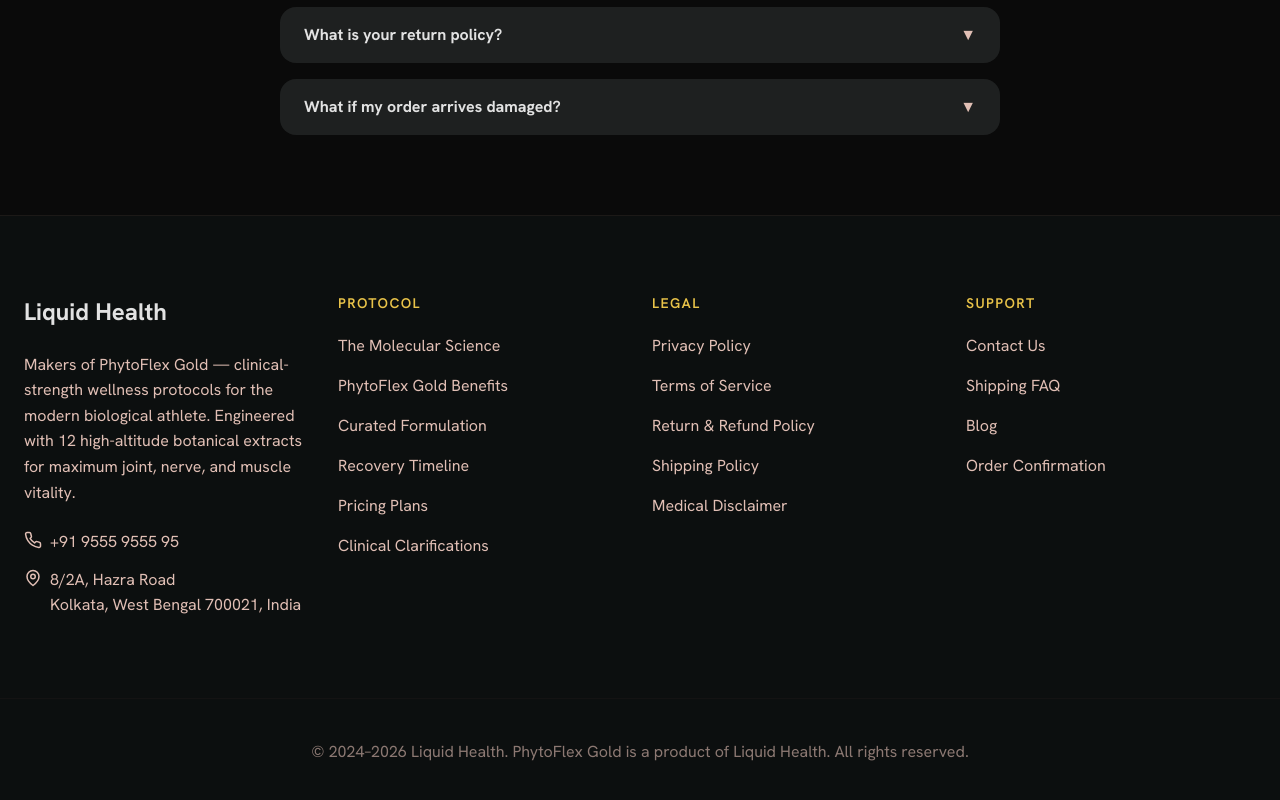
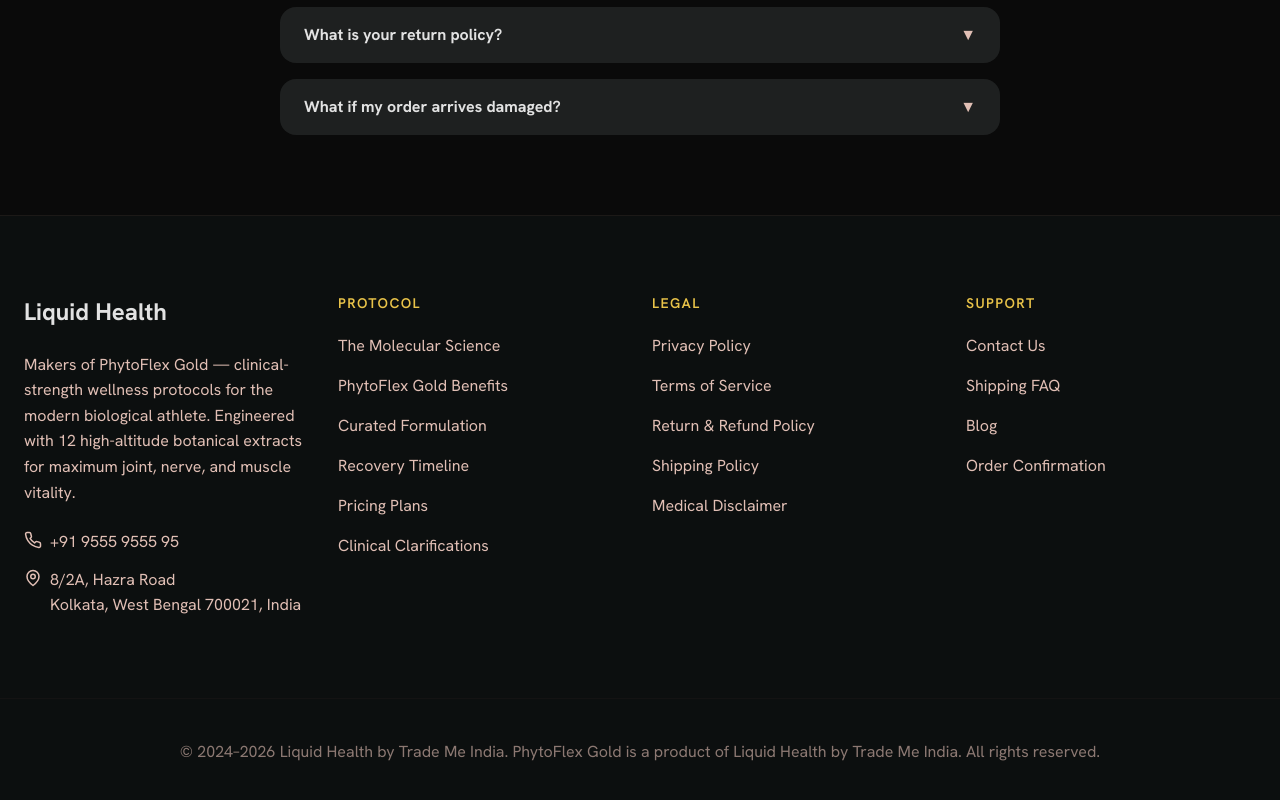
Before and after one commit to Digital-Doctorz/phytoflexgold, a Next.js app: page /shipping in a window 1280 px wide. Shown: the part 1249-2049 px from the top of the page. Built offline with nearby package versions, Linux system fonts and the light colour scheme; no server answers.

Commit message:
Rebrand to Liquid Health by Trade Me India across footer and legal pages

```diff
--- a/src/app/(shop)/disclaimer/page.tsx
+++ b/src/app/(shop)/disclaimer/page.tsx
@@ -140,7 +140,7 @@ export default function DisclaimerPage() {
             .
           </p>
           <p className="text-body-md text-on-surface-variant mt-4">
-            Liquid Health
+            Liquid Health by Trade Me India
             <br />
             8/2A, Hazra Road
             <br />
--- a/src/app/(shop)/privacy/page.tsx
+++ b/src/app/(shop)/privacy/page.tsx
@@ -51,7 +51,7 @@ export default function PrivacyPage() {
           <strong>Last updated:</strong> January 1, 2025
         </p>
         <p className="text-body-md text-on-surface-variant mb-8">
-          Liquid Health (&quot;we,&quot; &quot;our,&quot; or &quot;us&quot;)
+          Liquid Health by Trade Me India (&quot;we,&quot; &quot;our,&quot; or &quot;us&quot;)
           operates the PhytoFlex Gold website. This page informs you of our
           policies regarding the collection, use, and disclosure of personal
           information when you use our service.
@@ -197,7 +197,7 @@ export default function PrivacyPage() {
             .
           </p>
           <p className="text-body-md text-on-surface-variant mt-4">
-            Liquid Health
+            Liquid Health by Trade Me India
             <br />
             8/2A, Hazra Road
             <br />
--- a/src/app/(shop)/returns/page.tsx
+++ b/src/app/(shop)/returns/page.tsx
@@ -51,7 +51,7 @@ export default function ReturnsPage() {
           <strong>Last updated:</strong> January 1, 2025
         </p>
         <p className="text-body-md text-on-surface-variant mb-8">
-          Liquid Health (&quot;we,&quot; &quot;our,&quot; or &quot;us&quot;)
+          Liquid Health by Trade Me India (&quot;we,&quot; &quot;our,&quot; or &quot;us&quot;)
           wants you to be completely satisfied with every bottle of PhytoFlex
           Gold you purchase. This Return &amp; Refund Policy explains how you can
           return a product and receive a refund.
@@ -171,7 +171,7 @@ export default function ReturnsPage() {
             .
           </p>
           <p className="text-body-md text-on-surface-variant mt-4">
-            Liquid Health
+            Liquid Health by Trade Me India
             <br />
             8/2A, Hazra Road
             <br />
--- a/src/app/(shop)/shipping/page.tsx
+++ b/src/app/(shop)/shipping/page.tsx
@@ -55,7 +55,7 @@ const faqs = [
   {
     question: "What is your return policy?",
     answer:
-      "We offer a 30-day satisfaction guarantee. If you are not satisfied with your purchase, you may return unopened products within 30 days of delivery for a full refund. Contact us at support@phytoflexgold.com or call +91 9555 9555 95 to initiate a return. See our full Return & Refund Policy at /returns.",
+      "We offer a 30-day satisfaction guarantee offered by Liquid Health by Trade Me India. If you are not satisfied with your purchase, you may return unopened products within 30 days of delivery for a full refund. Contact us at support@phytoflexgold.com or call +91 9555 9555 95 to initiate a return. See our full Return & Refund Policy at /returns.",
   },
   {
     question: "What if my order arrives damaged?",
--- a/src/app/(shop)/terms/page.tsx
+++ b/src/app/(shop)/terms/page.tsx
@@ -51,9 +51,9 @@ export default function TermsPage() {
           <strong>Last updated:</strong> January 1, 2025
         </p>
         <p className="text-body-md text-on-surface-variant mb-8">
-          Welcome to PhytoFlex Gold, a product of Liquid Health. These Terms of
+          Welcome to PhytoFlex Gold, a product of Liquid Health by Trade Me India. These Terms of
           Service govern your use of our website and the purchase of products
-          from Liquid Health. By accessing our website or placing an order, you
+          from Liquid Health by Trade Me India. By accessing our website or placing an order, you
           agree to these terms.
         </p>
 
@@ -132,7 +132,7 @@ export default function TermsPage() {
           </h2>
           <p className="text-body-md text-on-surface-variant">
             All content on this website, including text, graphics, logos, and
-            images, is the property of Liquid Health and is protected by
+            images, is the property of Liquid Health by Trade Me India and is protected by
             applicable intellectual property laws. You may not reproduce,
             distribute, or create derivative works without our express written
             permission.
@@ -144,7 +144,7 @@ export default function TermsPage() {
             Limitation of Liability
           </h2>
           <p className="text-body-md text-on-surface-variant">
-            Liquid Health shall not be liable for any indirect, incidental,
+            Liquid Health by Trade Me India shall not be liable for any indirect, incidental,
             special, or consequential damages resulting from the use or
             inability to use our products or services. Our total liability shall
             not exceed the amount paid by you for the product in question.
@@ -185,7 +185,7 @@ export default function TermsPage() {
             .
           </p>
           <p className="text-body-md text-on-surface-variant mt-4">
-            Liquid Health
+            Liquid Health by Trade Me India
             <br />
             8/2A, Hazra Road
             <br />
--- a/src/components/shop/ShopFooter.tsx
+++ b/src/components/shop/ShopFooter.tsx
@@ -59,7 +59,7 @@ export function ShopFooter() {
       </div>
       <div className="max-w-container-max mx-auto px-margin-mobile md:px-gutter-md pt-10 border-t border-outline-variant/10 text-center">
         <p className="text-body-md text-on-surface-variant opacity-60">
-          &copy; 2024–2026 Liquid Health. PhytoFlex Gold is a product of Liquid Health. All rights reserved.
+          &copy; 2024–2026 Liquid Health by Trade Me India. PhytoFlex Gold is a product of Liquid Health by Trade Me India. All rights reserved.
         </p>
       </div>
     </footer>
```
